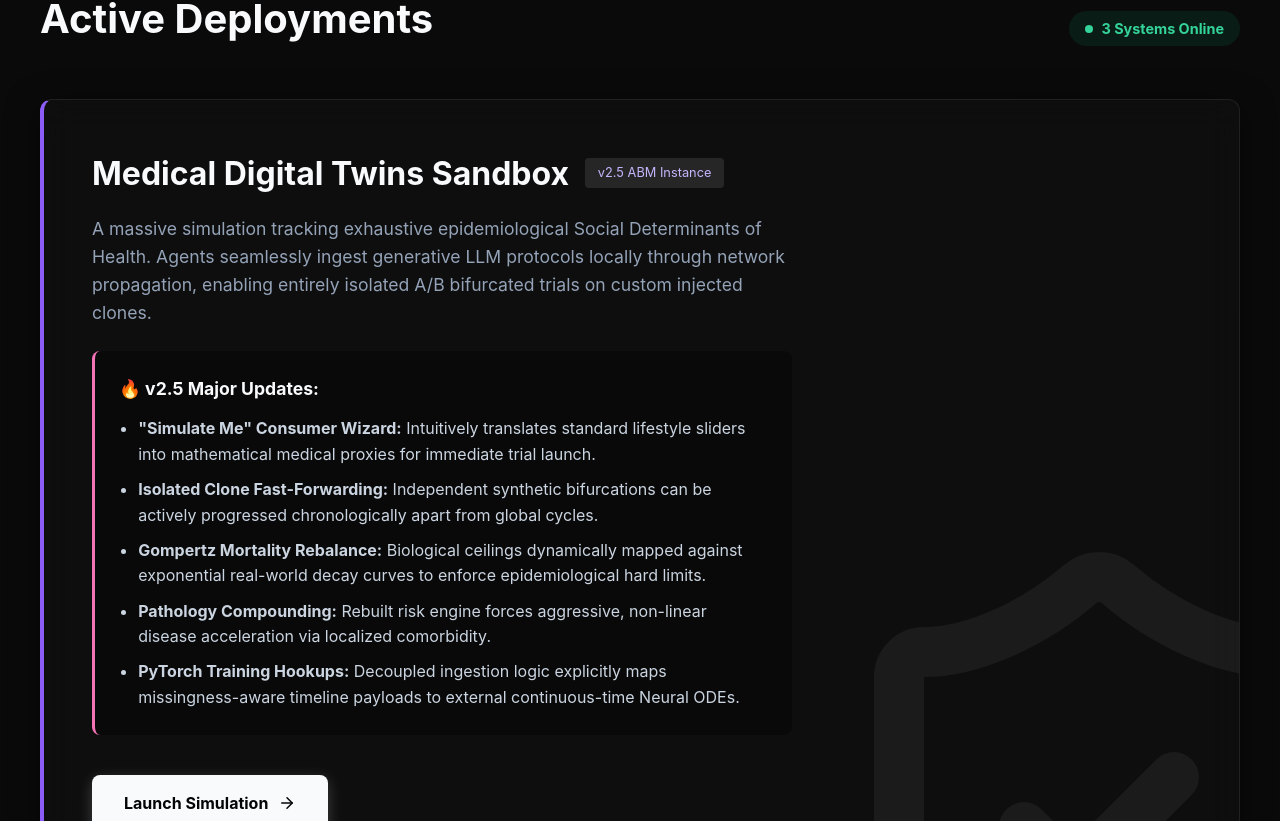
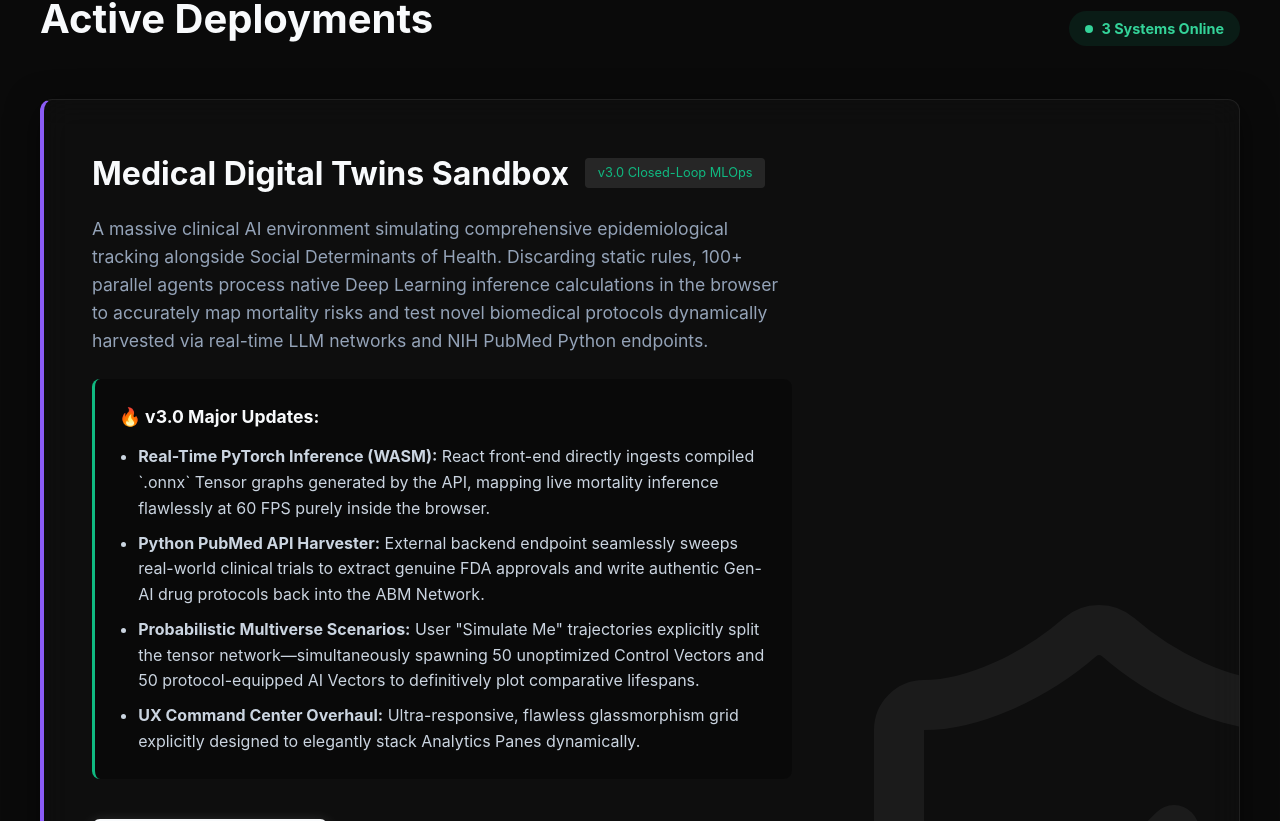
Before and after one commit to myungcwoo/clinical-ai-studio, a React (Vite) app: page / in a window 1280 px wide. Shown: the part 1499-2320 px from the top of the page. Built offline with nearby package versions, Linux system fonts and the light colour scheme.

Commit message:
feat: initialize Clinical AI Studio landing page with hero section and capability grid

```diff
--- a/src/App.tsx
+++ b/src/App.tsx
@@ -175,21 +175,20 @@ function App() {
               <div style={{ position: 'relative', zIndex: 10 }}>
                 <div style={{ display: 'flex', gap: '1rem', alignItems: 'center', marginBottom: '1rem' }}>
                   <h3 style={{ fontSize: '2rem', margin: 0 }}>Medical Digital Twins Sandbox</h3>
-                  <span style={{ padding: '0.3rem 0.8rem', background: 'rgba(255,255,255,0.1)', borderRadius: '4px', fontSize: '0.8rem', color: '#c4b5fd' }}>v2.5 ABM Instance</span>
+                  <span style={{ padding: '0.3rem 0.8rem', background: 'rgba(255,255,255,0.1)', borderRadius: '4px', fontSize: '0.8rem', color: '#10b981' }}>v3.0 Closed-Loop MLOps</span>
                 </div>
 
                 <p style={{ color: 'var(--text-muted)', fontSize: '1.1rem', maxWidth: '700px', marginBottom: '1.5rem', lineHeight: 1.6 }}>
-                  A massive simulation tracking exhaustive epidemiological Social Determinants of Health. Agents seamlessly ingest generative LLM protocols locally through network propagation, enabling entirely isolated A/B bifurcated trials on custom injected clones.
+                  A massive clinical AI environment simulating comprehensive epidemiological tracking alongside Social Determinants of Health. Discarding static rules, 100+ parallel agents process native Deep Learning inference calculations in the browser to accurately map mortality risks and test novel biomedical protocols dynamically harvested via real-time LLM networks and NIH PubMed Python endpoints.
                 </p>
 
-                <div style={{ background: 'rgba(0,0,0,0.3)', padding: '1.5rem', borderRadius: '8px', borderLeft: '3px solid #f472b6', marginBottom: '2.5rem', maxWidth: '700px' }}>
-                  <h4 style={{ color: '#f8fafc', margin: '0 0 0.8rem 0', fontSize: '1.1rem' }}>🔥 v2.5 Major Updates:</h4>
+                <div style={{ background: 'rgba(0,0,0,0.3)', padding: '1.5rem', borderRadius: '8px', borderLeft: '3px solid #10b981', marginBottom: '2.5rem', maxWidth: '700px' }}>
+                  <h4 style={{ color: '#f8fafc', margin: '0 0 0.8rem 0', fontSize: '1.1rem' }}>🔥 v3.0 Major Updates:</h4>
                   <ul style={{ color: '#cbd5e1', fontSize: '1.0rem', margin: 0, paddingLeft: '1.2rem', lineHeight: 1.6, display: 'flex', flexDirection: 'column', gap: '0.6rem' }}>
-                    <li><strong>"Simulate Me" Consumer Wizard:</strong> Intuitively translates standard lifestyle sliders into mathematical medical proxies for immediate trial launch.</li>
-                    <li><strong>Isolated Clone Fast-Forwarding:</strong> Independent synthetic bifurcations can be actively progressed chronologically apart from global cycles.</li>
-                    <li><strong>Gompertz Mortality Rebalance:</strong> Biological ceilings dynamically mapped against exponential real-world decay curves to enforce epidemiological hard limits.</li>
-                    <li><strong>Pathology Compounding:</strong> Rebuilt risk engine forces aggressive, non-linear disease acceleration via localized comorbidity.</li>
-                    <li><strong>PyTorch Training Hookups:</strong> Decoupled ingestion logic explicitly maps missingness-aware timeline payloads to external continuous-time Neural ODEs.</li>
+                    <li><strong>Real-Time PyTorch Inference (WASM):</strong> React front-end directly ingests compiled `.onnx` Tensor graphs generated by the API, mapping live mortality inference flawlessly at 60 FPS purely inside the browser.</li>
+                    <li><strong>Python PubMed API Harvester:</strong> External backend endpoint seamlessly sweeps real-world clinical trials to extract genuine FDA approvals and write authentic Gen-AI drug protocols back into the ABM Network.</li>
+                    <li><strong>Probabilistic Multiverse Scenarios:</strong> User "Simulate Me" trajectories explicitly split the tensor network—simultaneously spawning 50 unoptimized Control Vectors and 50 protocol-equipped AI Vectors to definitively plot comparative lifespans.</li>
+                    <li><strong>UX Command Center Overhaul:</strong> Ultra-responsive, flawless glassmorphism grid explicitly designed to elegantly stack Analytics Panes dynamically.</li>
                   </ul>
                 </div>
 
```
